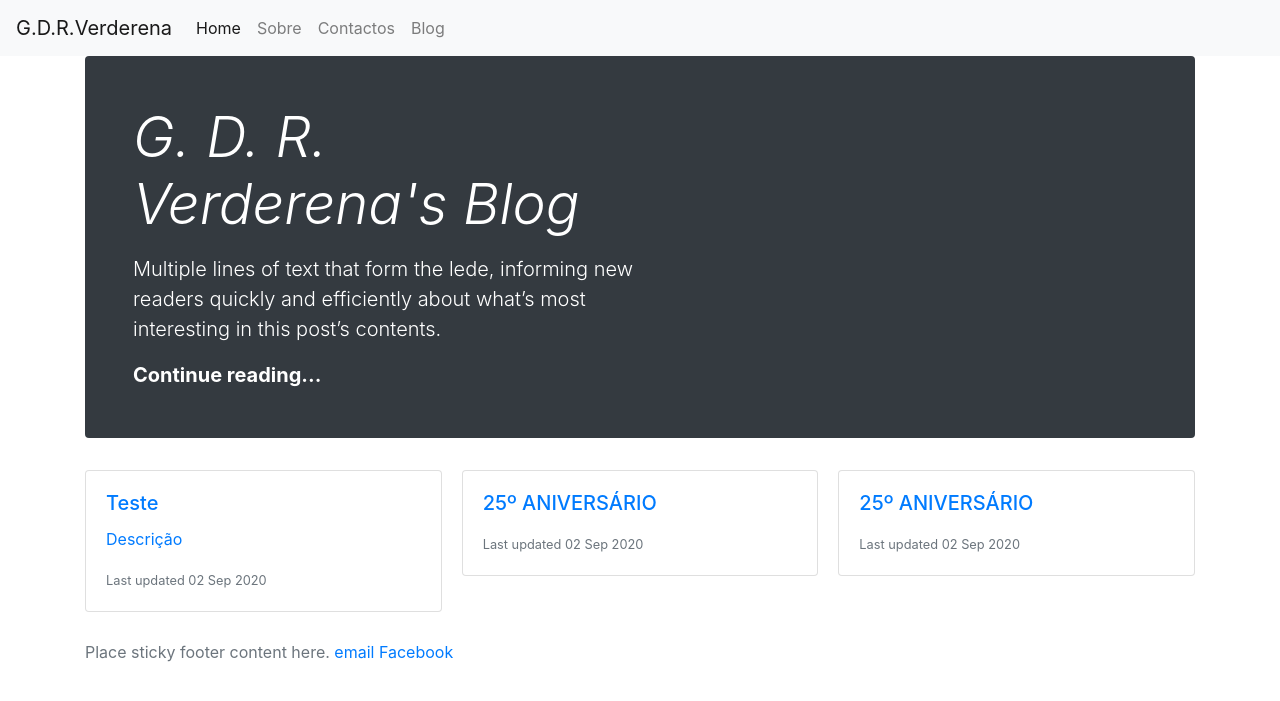
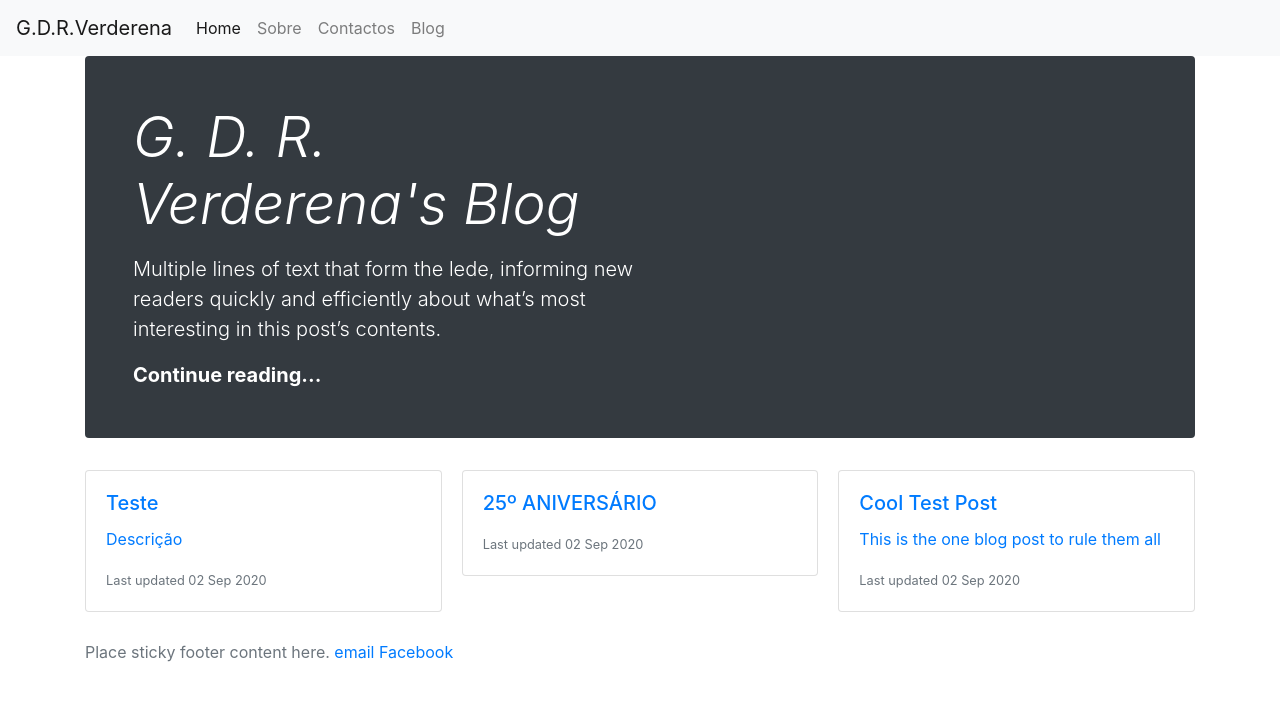
Before and after one commit to GDR-Verderena/gdr-verderena.github.io, a Jekyll site: the page built from blog/index.html, in a window 1280 px wide. Shown: the top 701 px of the page. Built offline with Jekyll 4.4.1, drawn with Linux system fonts in a browser that asks for light colours.

Commit message:
Update 2020-02-09-teste.markdown

```diff
--- a/_posts/2020-02-09-teste.markdown
+++ b/_posts/2020-02-09-teste.markdown
@@ -1,7 +1,12 @@
 ---
 layout: post
-title: "25º ANIVERSÁRIO"
+title: "Cool Test Post"
 date: 2020-09-02
+author: João Gomes
+description: This is the one blog post to rule them all
+featured-image: template.png
+featured-image-alt: Cool Image
+categories: Blogging
 ---
 
 Os Corpos Sociais do G. D. R. da Verderena, vem por este meio, CONVIDAR vossas excelências para o CORTE do BOLO, COMEMORATIVO DO 25º ANIVERSÁRIO, da nossa COLETIVIDADE.
```
